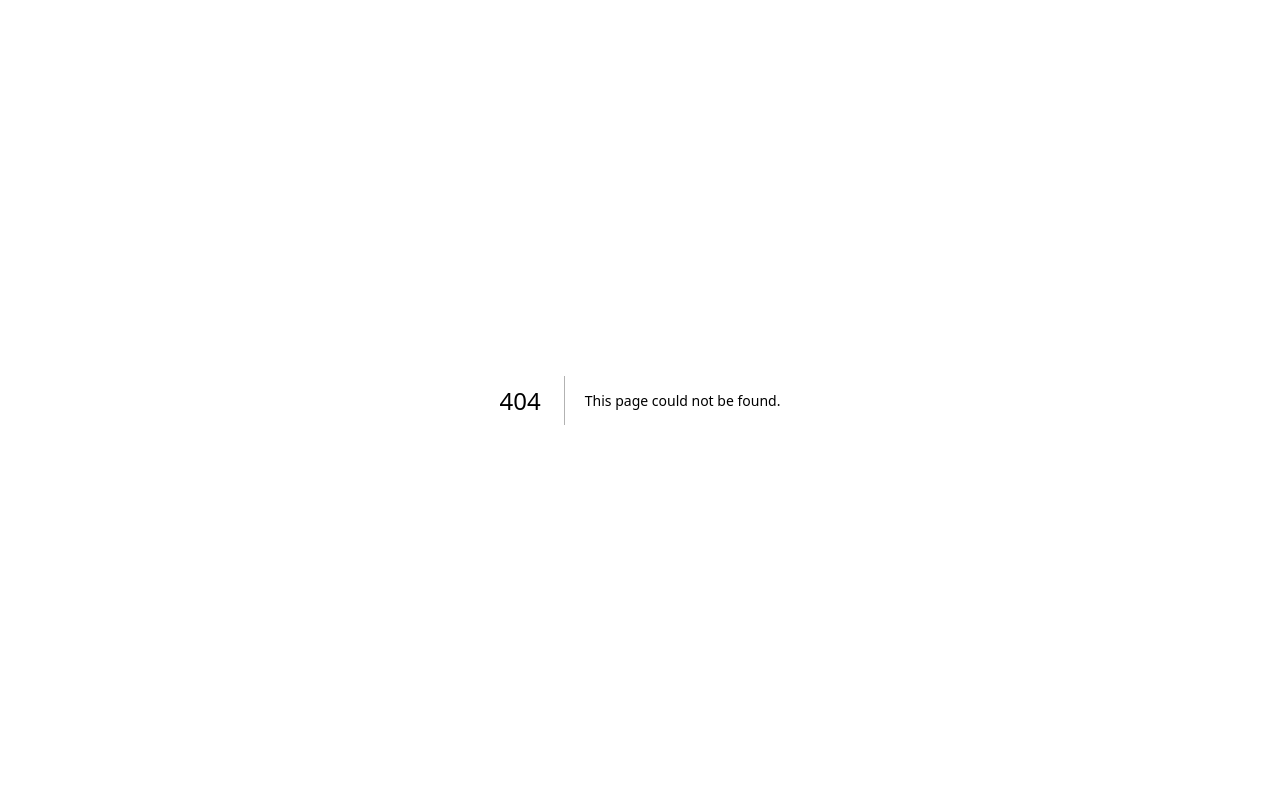
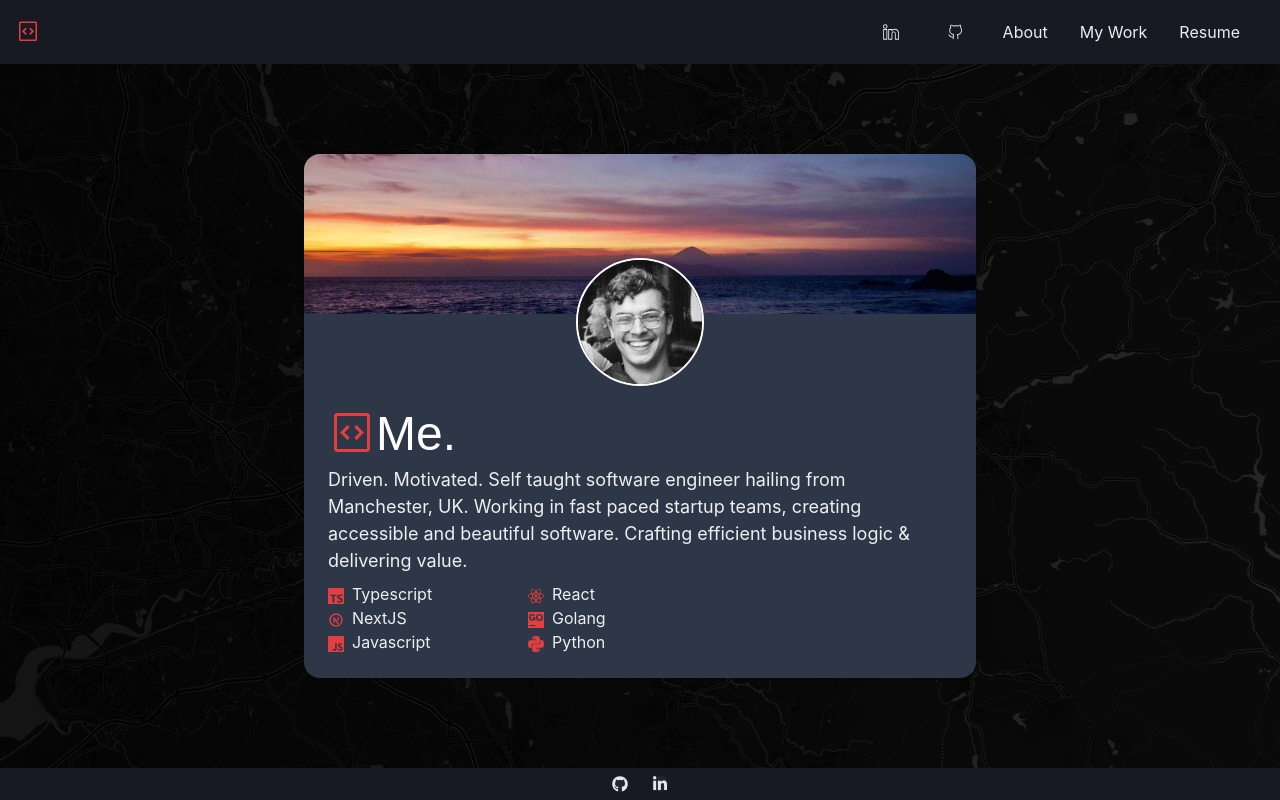
Before and after one commit to lm93547/LM, a Next.js app: page /about in a window 1280 px wide. Before the commit this address had no page. Built offline with nearby package versions, Linux system fonts and the light colour scheme.

Commit message:
Add Wrapper & AboutText to about page

```diff
--- /dev/null
+++ b/pages/about.tsx
@@ -0,0 +1,13 @@
+import Layout from "../src/components/Layout";
+import AboutText from "../src/components/about/AboutText";
+import AboutWrapper from "../src/components/about/AboutWrapper";
+
+export default function About() {
+  return (
+    <Layout>
+        <AboutWrapper aboutHeader="/assets/backgrounds/about-header.jpg" avatar="/assets/avatar/avatar-2.jpg" >
+            <AboutText />
+        </AboutWrapper>
+    </Layout>
+  );
+}
```
